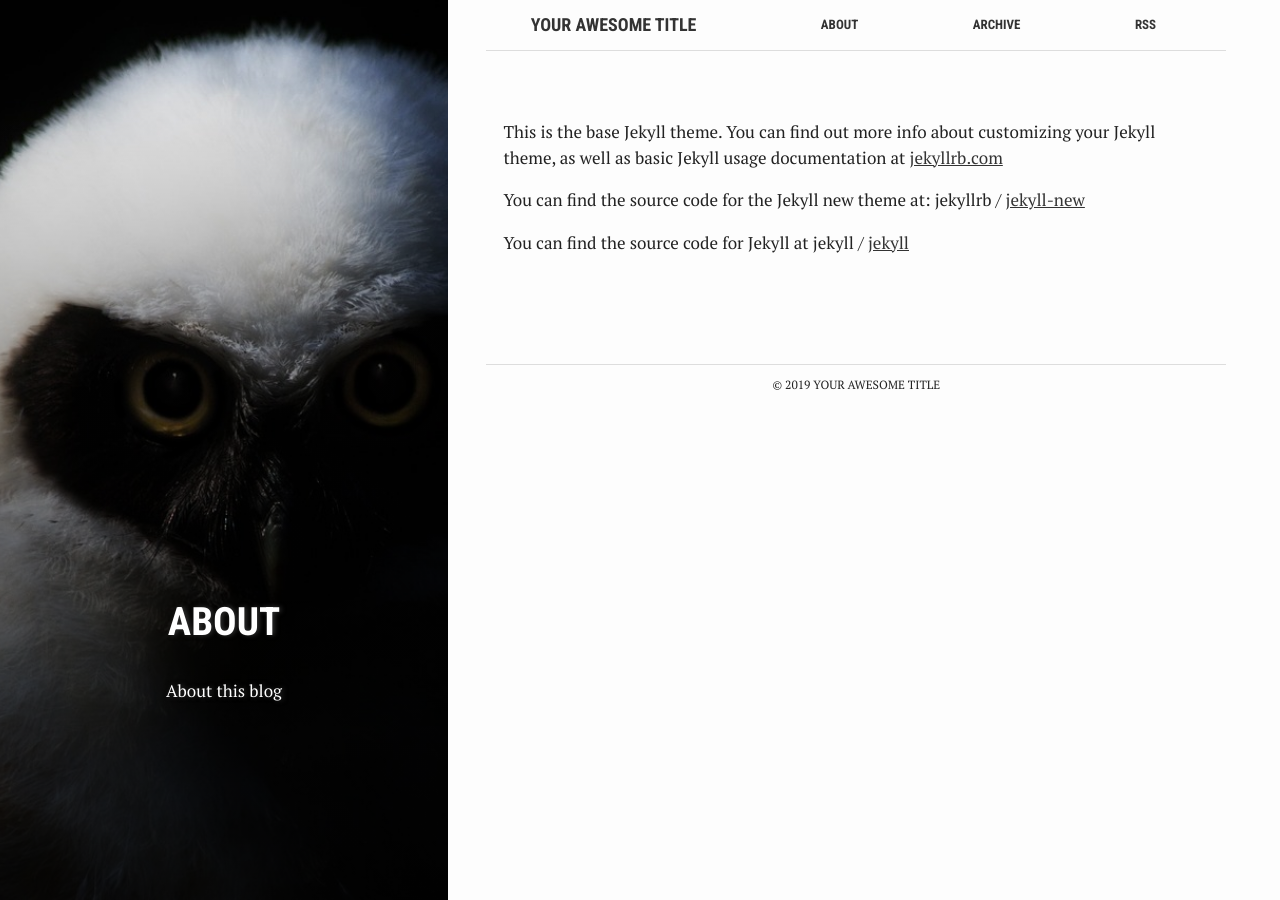
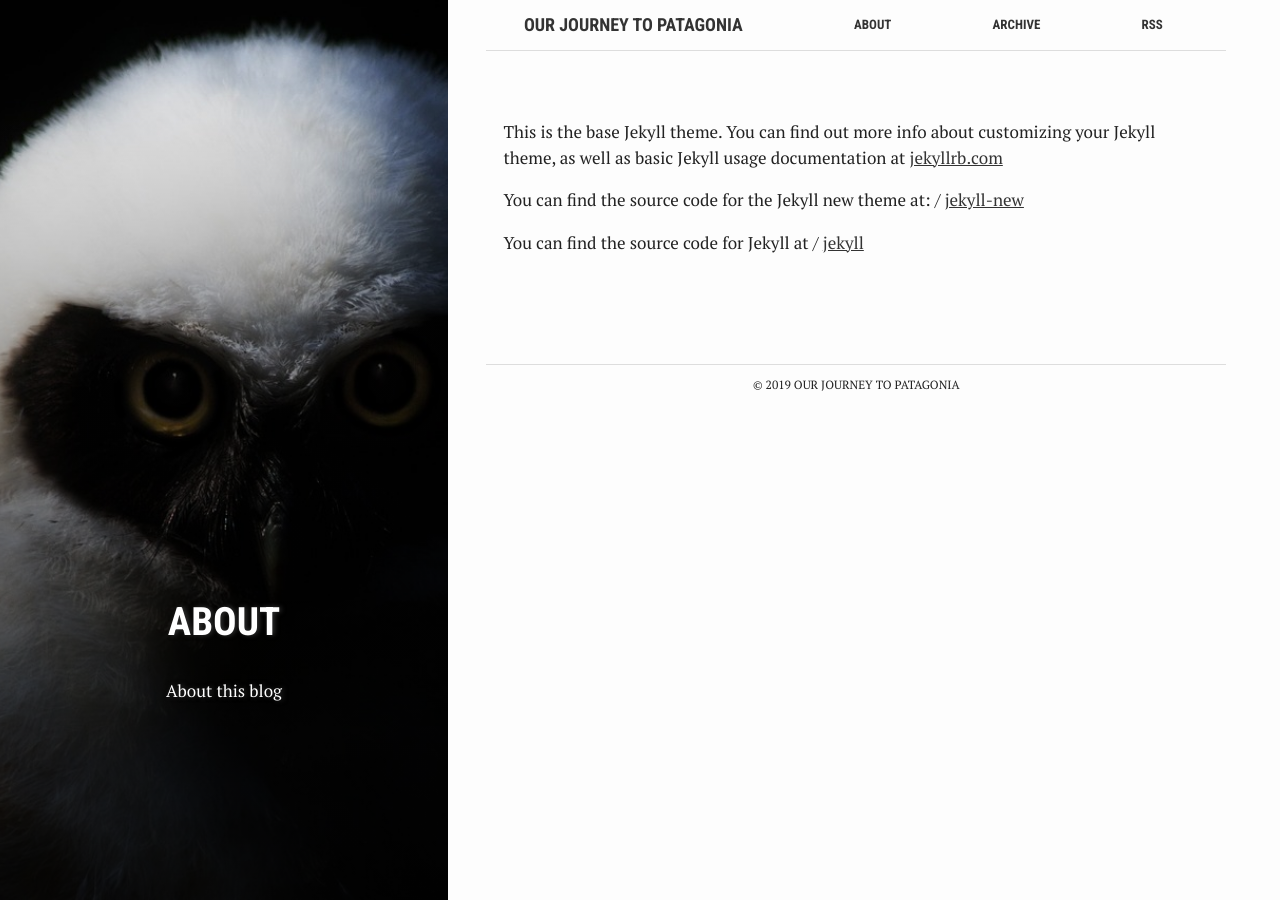
Before and after one commit to SchlachterSchmidt/topatagonia.xyz, a Jekyll site: the page built from about.md, in a window 1280 px wide. Built offline with Jekyll 4.4.1, drawn with Linux system fonts in a browser that asks for light colours.

Commit message:
config file fix

```diff
--- a/_config.yml
+++ b/_config.yml
@@ -6,17 +6,14 @@
 # 'jekyll serve'. If you change this file, please restart the server process.
 
 # Site settings
-title: Your awesome title
-email: your-email@domain.com
+title: Our Journey to Patagonia
+email: schlachter.schmidt@gmail.com
 description: > # this means to ignore newlines until "baseurl:"
-  Write an awesome description for your new site here. You can edit this
-  line in _config.yml. It will appear in your document head meta (for
-  Google search results) and in your feed.xml site description.
+  This is our small blog about our trip from Ireland to Germany, onwards to
+  Mexico and Cuba, and finally from Columbia to Patagonia.
 baseurl: "" # the subpath of your site, e.g. /blog
 lang: "en"
 url: "http://localhost:4000" # the base hostname & protocol for your site
-twitter_username: jekyllrb
-github_username:  jekyll
 disqus_username:
 
 # Build settings
```
